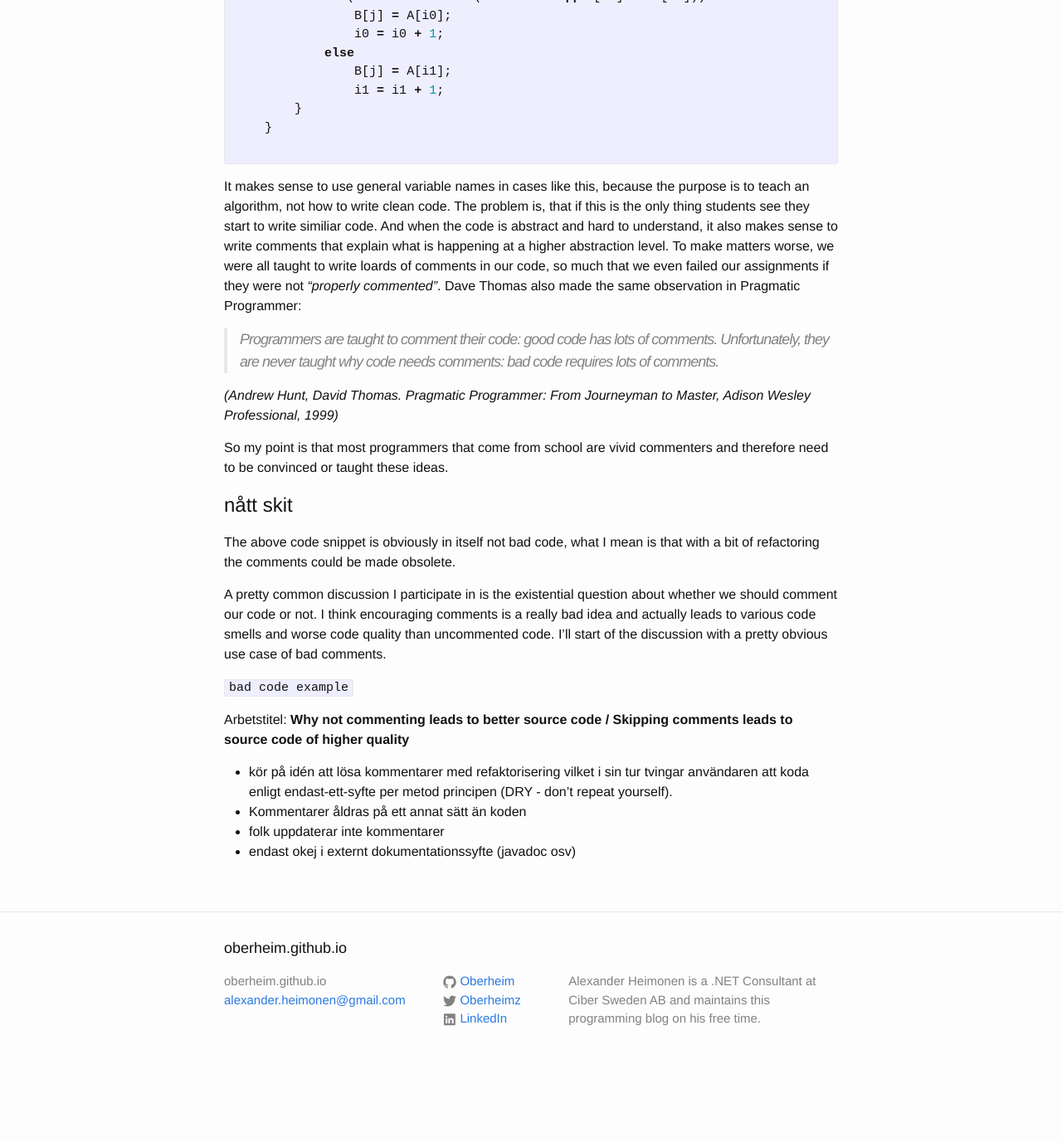
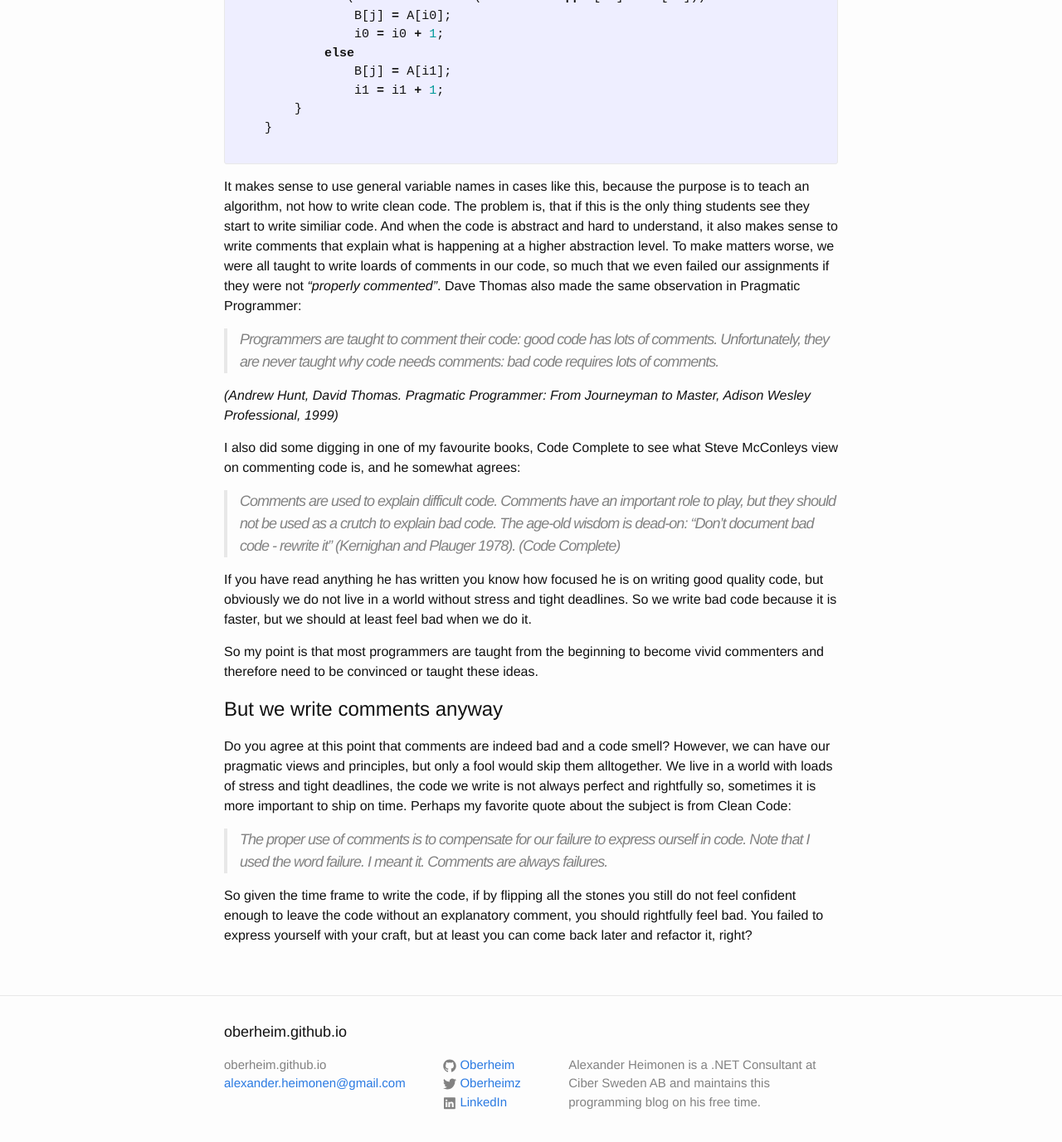
Before and after one commit to Oberheim/Oberheim.github.io, a Jekyll site: the page built from _posts/2015-08-05-are-you-still-commenting-your-code.markdown, in a window 1280 px wide and 1400 px high, scrolled down 2924 px. Shown: the top 1377 px of the window at 83% size. Built offline with Jekyll 4.4.1, drawn with Linux system fonts in a browser that asks for light colours; comment, search, counter and statistics services are not loaded; before the commit the page ends 4224 px from its top, so only the background shows below that.

Commit message:
Update 2015-08-05-are-you-still-commenting-your-code.markdown

```diff
--- a/_posts/2015-08-05-are-you-still-commenting-your-code.markdown
+++ b/_posts/2015-08-05-are-you-still-commenting-your-code.markdown
@@ -131,22 +131,17 @@ Dave Thomas also made the same observation in Pragmatic Programmer:
 
 *(Andrew Hunt, David Thomas. Pragmatic Programmer: From Journeyman to Master, Adison Wesley Professional, 1999)*
 
-So my point is that most programmers that come from school are vivid commenters and therefore need to be convinced or taught these ideas.
+I also did some digging in one of my favourite books, Code Complete to see what Steve McConleys view on commenting code is, and he somewhat agrees:
 
-#nått skit
-The above code snippet is obviously in itself not bad code, what I mean is that with a bit of refactoring the comments could be made obsolete.
+>*Comments are used to explain difficult code*. Comments have an important role to play, but they should not be used as a crutch to explain bad code. The age-old wisdom is dead-on: "Don't document bad code - rewrite it" (Kernighan and Plauger 1978). (Code Complete)
 
+If you have read anything he has written you know how focused he is on writing good quality code, but obviously we do not live in a world without stress and tight deadlines. So we write bad code because it is faster, but we should at least feel bad when we do it.
 
+So my point is that most programmers are taught from the beginning to become vivid commenters and therefore need to be convinced or taught these ideas.
 
-A pretty common discussion I participate in is the existential question about whether we should comment our code or not. I think encouraging comments is a really bad idea and actually leads to various code smells and worse code quality than uncommented code. I'll start of the discussion with a pretty obvious use case of bad comments.
+#But we write comments anyway
+Do you agree at this point that comments are indeed bad and a code smell? However, we can have our pragmatic views and principles, but only a fool would skip them alltogether. We live in a world with loads of stress and tight deadlines, the code we write is not always perfect and rightfully so, sometimes it is more important to ship on time. Perhaps my favorite quote about the subject is from Clean Code:
 
-`bad code example`
+>The proper use of comments is to compensate for our failure to express ourself in code. Note that I used the word *failure*. I meant it. Comments are always failures.
 
-
-
-
-Arbetstitel: **Why not commenting leads to better source code / Skipping comments leads to source code of higher quality**
-- kör på idén att lösa kommentarer med refaktorisering vilket i sin tur tvingar användaren att koda enligt endast-ett-syfte per metod principen (DRY - don't repeat yourself).
-- Kommentarer åldras på ett annat sätt än koden
-- folk uppdaterar inte kommentarer
-- endast okej i externt dokumentationssyfte (javadoc osv)
+So given the time frame to write the code, if by flipping all the stones you still do not feel confident enough to leave the code without an explanatory comment, you should rightfully feel bad. You failed to express yourself with your craft, but at least you can come back later and refactor it, right?
```
